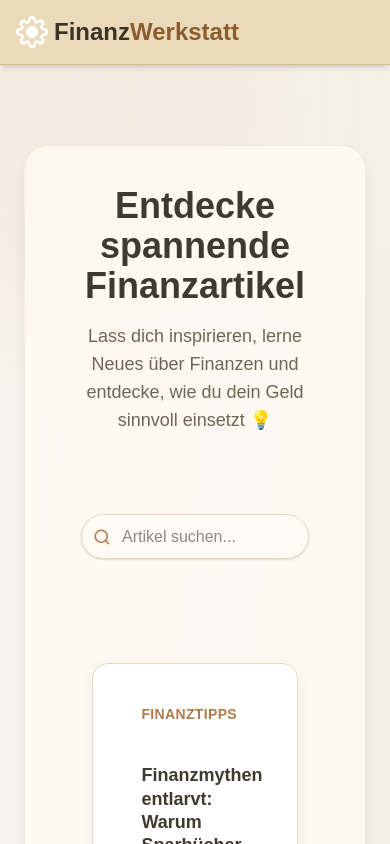
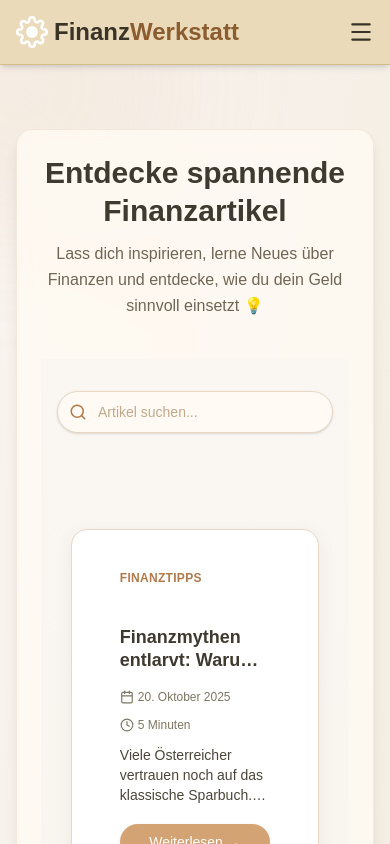
Before and after one commit to Finanzwerkstatt/finanzwerkstatt, a Next.js app: page /articles in a window 390 px wide. Shown: the top 844 px of the page. Built offline with nearby package versions, Linux system fonts and the light colour scheme.

Commit message:
Optimierte Versionen

```diff
--- a/app/articles/[id]/page.tsx
+++ b/app/articles/[id]/page.tsx
@@ -21,31 +21,34 @@ export default async function ArticlePage(props: { params: Promise<{ id: string
   const htmlContent = await marked(article.content);
 
   return (
-    <main className="min-h-screen bg-[#faf7f2]">
-      {/* Abstand nach Header */}
-      <div className="h-8" />
+    <main className="min-h-screen bg-gradient-to-br from-[#faf7f2] via-[#f7f2ea] to-[#f2ebe1]">
+      {/* 🌿 Abstand nach Header */}
+      <div className="h-6 sm:h-8" />
 
-      <div className="max-w-5xl mx-auto px-6 py-10">
-        <article className="bg-white shadow-lg rounded-2xl border border-[#e5dcc7]/60 p-10 relative overflow-hidden">
-          {/* Dekorative linke/rechte Schattenflächen */}
-          <div className="absolute -left-10 top-0 bottom-0 w-20 bg-gradient-to-r from-[#f4eee2] to-transparent opacity-70" />
-          <div className="absolute -right-10 top-0 bottom-0 w-20 bg-gradient-to-l from-[#f4eee2] to-transparent opacity-70" />
+      <div className="max-w-4xl mx-auto px-4 sm:px-6 md:px-8 py-10 sm:py-14">
+        <article className="relative bg-white shadow-lg rounded-xl sm:rounded-2xl border border-[#e5dcc7]/60 p-6 sm:p-8 md:p-10 overflow-hidden">
+          {/* 🌸 Dekor nur auf größeren Screens */}
+          <div className="hidden md:block absolute -left-10 top-0 bottom-0 w-20 bg-gradient-to-r from-[#f4eee2] to-transparent opacity-70" />
+          <div className="hidden md:block absolute -right-10 top-0 bottom-0 w-20 bg-gradient-to-l from-[#f4eee2] to-transparent opacity-70" />
 
-          <header className="mb-8 border-b border-gray-200 pb-4 relative z-10">
-            <h1 className="text-4xl font-bold text-gray-900 mb-2">
+          {/* 🧭 Header */}
+          <header className="mb-6 sm:mb-8 border-b border-gray-200 pb-3 sm:pb-4 relative z-10">
+            <h1 className="text-3xl sm:text-4xl font-bold text-gray-900 mb-2 leading-tight">
               {article.title}
             </h1>
-            <p className="text-sm text-gray-500">
+            <p className="text-xs sm:text-sm text-gray-500">
               {article.date} • {article.readingTime}
             </p>
           </header>
 
+          {/* 📖 Inhalt */}
           <section
-            className="prose prose-lg prose-slate max-w-none leading-relaxed relative z-10"
+            className="prose prose-base sm:prose-lg prose-slate max-w-none leading-relaxed relative z-10 text-[#3f3a2f]"
             dangerouslySetInnerHTML={{ __html: htmlContent }}
           />
 
-          <footer className="mt-12 pt-6 border-t border-gray-200 text-gray-500 text-sm relative z-10">
+          {/* ⚙️ Footer */}
+          <footer className="mt-10 sm:mt-12 pt-5 sm:pt-6 border-t border-gray-200 text-gray-500 text-xs sm:text-sm text-center relative z-10">
             © {new Date().getFullYear()} FinanzWerkstatt · Alle Rechte vorbehalten
           </footer>
         </article>
--- a/app/articles/page.tsx
+++ b/app/articles/page.tsx
@@ -1,28 +1,30 @@
 import React from "react";
 import { getArticles } from "../data/getArticles";
-import ArticleList from "../components/ArticleList"; // 👈 WICHTIGER IMPORT
+import ArticleList from "../components/ArticleList";
 
 export default async function ArticlesPage() {
   const articles = await getArticles();
 
   return (
     <main className="relative min-h-screen overflow-hidden bg-gradient-to-br from-[#f9f4ef] via-[#f5efe6] to-[#f1eadf]">
-      <div className="absolute -top-40 -left-40 w-[400px] h-[400px] bg-[#d4a373]/10 rounded-full blur-3xl" />
-      <div className="absolute bottom-0 right-0 w-[400px] h-[400px] bg-[#b07a4a]/10 rounded-full blur-3xl" />
+      {/* 🌕 Hintergrundverläufe */}
+      <div className="absolute -top-32 -left-32 w-[300px] h-[300px] sm:w-[400px] sm:h-[400px] bg-[#d4a373]/10 rounded-full blur-3xl" />
+      <div className="absolute bottom-0 right-0 w-[300px] h-[300px] sm:w-[400px] sm:h-[400px] bg-[#b07a4a]/10 rounded-full blur-3xl" />
 
-      <div className="relative z-10 max-w-7xl mx-auto px-6 py-20">
-        <section className="backdrop-blur-md bg-[#fffaf3]/80 rounded-3xl shadow-lg p-10 border border-[#e7d8c5]/50">
-          <div className="text-center mb-12">
-            <h1 className="text-4xl md:text-5xl font-extrabold text-[#3f3a2f] mb-4">
+      {/* 🌿 Hauptinhalt */}
+      <div className="relative z-10 max-w-7xl mx-auto px-4 sm:px-6 md:px-10 py-16 md:py-20">
+        <section className="backdrop-blur-md bg-[#fffaf3]/80 rounded-2xl sm:rounded-3xl shadow-lg p-6 sm:p-8 md:p-10 border border-[#e7d8c5]/50">
+          <div className="text-center mb-10 sm:mb-12">
+            <h1 className="text-3xl sm:text-4xl md:text-5xl font-extrabold text-[#3f3a2f] mb-3 sm:mb-4 leading-tight">
               Entdecke spannende Finanzartikel
             </h1>
-            <p className="text-[#6e6655] text-lg max-w-2xl mx-auto">
+            <p className="text-[#6e6655] text-base sm:text-lg max-w-2xl mx-auto leading-relaxed">
               Lass dich inspirieren, lerne Neues über Finanzen und entdecke,
               wie du dein Geld sinnvoll einsetzt 💡
             </p>
           </div>
 
-          <ArticleList articles={articles} /> {/* 👈 funktioniert jetzt */}
+          <ArticleList articles={articles} />
         </section>
       </div>
     </main>
--- a/app/components/ArticleList.tsx
+++ b/app/components/ArticleList.tsx
@@ -26,10 +26,10 @@ export default function ArticleList({ articles }: Props) {
   const showMore = () => setVisible((v) => v + 6);
 
   return (
-    <section className="py-8 px-4 sm:px-8 lg:px-16">
+    <section className="py-8 sm:py-12 px-4 sm:px-6 md:px-12 lg:px-16 bg-gradient-to-b from-[#faf7f2] to-[#f5efe6]">
       {/* 🔍 Suche */}
-      <div className="flex justify-center mb-10">
-        <div className="relative w-full max-w-xl">
+      <div className="flex justify-center mb-8 sm:mb-12">
+        <div className="relative w-full max-w-md sm:max-w-xl">
           <Search
             size={18}
             className="absolute left-3 top-1/2 -translate-y-1/2 text-[#b07a4a]"
@@ -39,42 +39,46 @@ export default function ArticleList({ articles }: Props) {
             value={query}
             onChange={(e) => setQuery(e.target.value)}
             placeholder="Artikel suchen..."
-            className="w-full border border-[#e7d8c5] bg-[#fffaf3] rounded-full py-2 pl-10 pr-4 shadow-sm focus:outline-none focus:ring-2 focus:ring-[#d4a373] transition"
+            className="w-full border border-[#e7d8c5] bg-[#fffaf3] rounded-full py-2.5 sm:py-3 pl-10 pr-4 shadow-sm focus:outline-none focus:ring-2 focus:ring-[#d4a373] transition text-sm sm:text-base placeholder:text-[#bfa98a]"
           />
         </div>
       </div>
 
       {/* 📰 Artikel-Grid */}
-      <div className="grid grid-cols-1 sm:grid-cols-2 lg:grid-cols-3 gap-8">
+      <div className="grid grid-cols-1 sm:grid-cols-2 lg:grid-cols-3 gap-6 sm:gap-8">
         {filtered.slice(0, visible).map((article) => (
           <article
             key={article.id}
-            className="bg-[#fffaf3] border border-[#e7d8c5] rounded-2xl shadow-sm hover:shadow-md transition-all duration-300 hover:-translate-y-1 p-6"
+            className="bg-white border border-[#e7d8c5] rounded-2xl shadow-sm hover:shadow-md hover:-translate-y-1 transition-all duration-300 p-5 sm:p-6 flex flex-col justify-between"
           >
-            <div className="text-sm font-semibold text-[#b07a4a] uppercase mb-2 tracking-wide">
+            <div>
+              <div className="text-xs sm:text-sm font-semibold text-[#b07a4a] uppercase mb-2 tracking-wide">
                 Finanztipps
               </div>
 
-            <h2 className="text-lg font-bold mb-3 text-[#3f3a2f] leading-snug">
+              <h2 className="text-lg sm:text-xl font-bold mb-3 text-[#3f3a2f] leading-snug line-clamp-2">
                 {article.title}
               </h2>
 
-            <div className="flex items-center gap-4 text-[#7d7663] text-sm mb-3">
+              <div className="flex items-center flex-wrap gap-3 text-[#7d7663] text-xs sm:text-sm mb-3">
                 <div className="flex items-center gap-1">
-                <Calendar size={15} /> {article.date}
+                  <Calendar size={14} /> {article.date}
                 </div>
+                {article.readingTime && (
                   <div className="flex items-center gap-1">
-                <Clock size={15} /> {article.readingTime}
+                    <Clock size={14} /> {article.readingTime}
                   </div>
+                )}
               </div>
 
-            <p className="text-[#4a4538] text-sm mb-5 line-clamp-3">
+              <p className="text-[#4a4538] text-sm sm:text-base mb-5 line-clamp-3">
                 {article.excerpt}
               </p>
+            </div>
 
             <Link
               href={`/articles/${article.id}`}
-              className="inline-block bg-[#d4a373] hover:bg-[#b07a4a] text-white px-4 py-2 rounded-full font-medium text-sm shadow transition"
+              className="mt-auto inline-block bg-[#d4a373] hover:bg-[#b07a4a] text-white px-4 py-2 rounded-full font-medium text-sm text-center shadow-sm hover:shadow transition"
             >
               Weiterlesen →
             </Link>
@@ -87,7 +91,7 @@ export default function ArticleList({ articles }: Props) {
         <div className="text-center mt-10">
           <button
             onClick={showMore}
-            className="px-6 py-2 bg-[#d4a373] hover:bg-[#b07a4a] text-white rounded-full font-medium shadow transition"
+            className="px-6 py-2 bg-[#d4a373] hover:bg-[#b07a4a] text-white rounded-full font-medium text-sm sm:text-base shadow-sm hover:shadow transition"
           >
             Mehr anzeigen
           </button>
--- a/app/components/Header.tsx
+++ b/app/components/Header.tsx
@@ -3,6 +3,8 @@
 import Link from "next/link";
 import { usePathname } from "next/navigation";
 import EuroGearIcon from "./EuroGearIcon";
+import { useState } from "react";
+import { Menu, X } from "lucide-react";
 
 const navLinks = [
   { href: "/", label: "Start" },
@@ -13,6 +15,7 @@ const navLinks = [
 
 export default function Header() {
   const pathname = usePathname();
+  const [menuOpen, setMenuOpen] = useState(false);
 
   return (
     <header className="bg-[#e9d8b7]/95 backdrop-blur-sm border-b border-[#c5a96d]/60 shadow-md sticky top-0 z-50 transition-colors duration-300">
@@ -30,7 +33,7 @@ export default function Header() {
           </span>
         </Link>
 
-        {/* 🔹 Navigation */}
+        {/* 🔹 Desktop Navigation */}
         <nav className="hidden md:flex items-center gap-8 font-medium text-base tracking-wide">
           {navLinks.map((link) => {
             const isActive = pathname === link.href;
@@ -45,8 +48,6 @@ export default function Header() {
                 <span className="relative z-10 group-hover:text-[#8a5c2e]">
                   {link.label}
                 </span>
-
-                {/* 🔸 sanfte Unterstreichung */}
                 <span
                   className={`absolute left-0 -bottom-1 h-[2px] w-0 bg-[#c58a4b] rounded-full transition-all duration-300 group-hover:w-full ${
                     isActive ? "w-full" : ""
@@ -56,7 +57,40 @@ export default function Header() {
             );
           })}
         </nav>
+
+        {/* 🔹 Mobile Menü-Button */}
+        <button
+          onClick={() => setMenuOpen(!menuOpen)}
+          className="md:hidden text-[#3a3428] hover:text-[#8a5c2e] transition"
+        >
+          {menuOpen ? <X size={26} /> : <Menu size={26} />}
+        </button>
       </div>
+
+      {/* 🔹 Mobile Menü-Inhalt */}
+      {menuOpen && (
+        <div className="md:hidden bg-[#fffaf3] border-t border-[#c5a96d]/50 shadow-inner">
+          <nav className="flex flex-col items-center py-4 space-y-3 font-medium text-[#3a3428]">
+            {navLinks.map((link) => {
+              const isActive = pathname === link.href;
+              return (
+                <Link
+                  key={link.href}
+                  href={link.href}
+                  onClick={() => setMenuOpen(false)}
+                  className={`transition ${
+                    isActive
+                      ? "text-[#8a5c2e] font-semibold"
+                      : "hover:text-[#8a5c2e]"
+                  }`}
+                >
+                  {link.label}
+                </Link>
+              );
+            })}
+          </nav>
+        </div>
+      )}
     </header>
   );
 }
--- a/app/globals.css
+++ b/app/globals.css
@@ -4,6 +4,14 @@
   --background: #ffffff;
   --foreground: #171717;
   --font-sans: Arial, Helvetica, sans-serif;
+}
+
+.prose {
+  --tw-prose-headings: #3f3a2f;
+  --tw-prose-body: #4a4538;
+  --tw-prose-links: #b07a4a;
+  --tw-prose-bold: #3a3428;
+  --tw-prose-hr: #e7d8c5;
 }
 
 @media (prefers-color-scheme: dark) {
```
Lines whose indentation alone changed are shown as unchanged.
